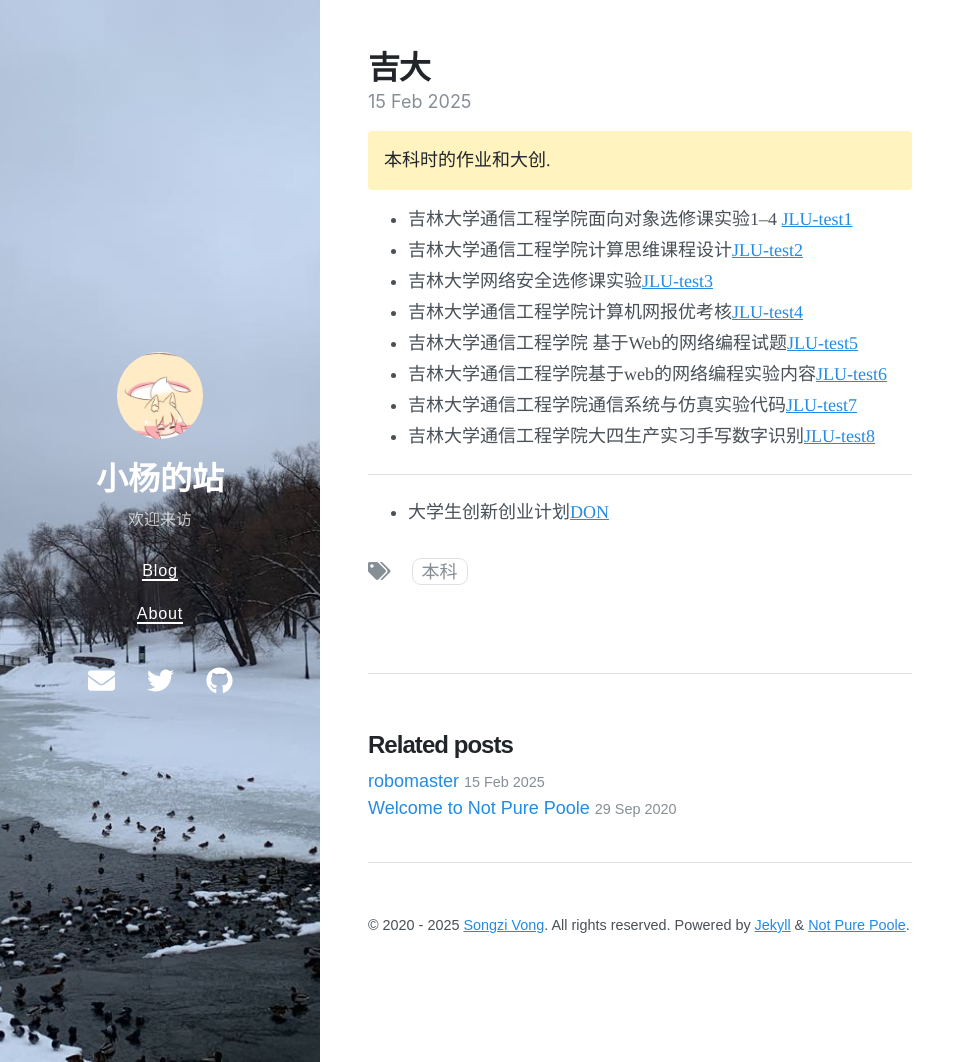
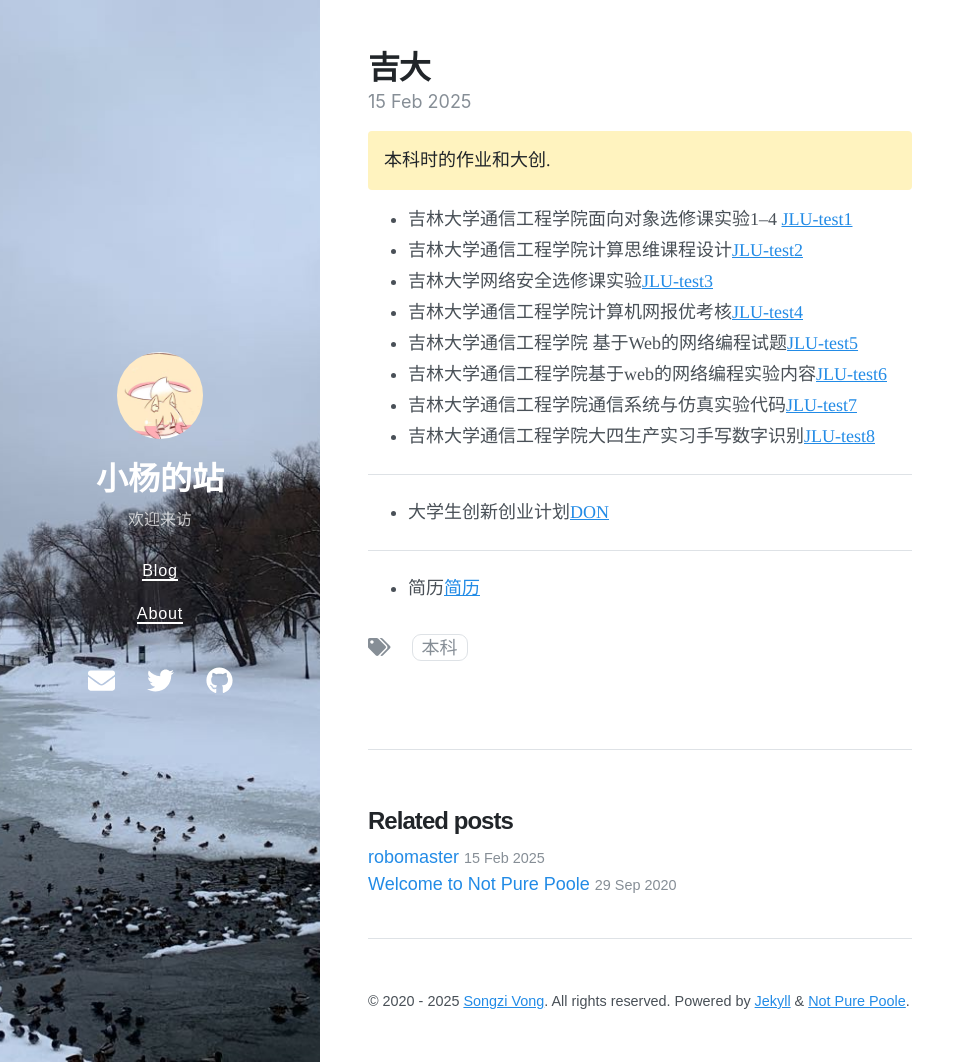
Before and after one commit to Yeither/Yeither.github.io, a Jekyll site: the page built from _posts/2020-10-02-testing-mathjax.md, in a window 1280 px wide and 1062 px high. Shown: the whole window, without its empty margins (0-975 px from the left). Built offline with Jekyll 4.4.1, drawn with Linux system fonts in a browser that asks for light colours; nearby versions of some CDN libraries.

Commit message:
Update 2020-10-02-testing-mathjax.md

```diff
--- a/_posts/2020-10-02-testing-mathjax.md
+++ b/_posts/2020-10-02-testing-mathjax.md
@@ -19,3 +19,6 @@ date: 2025-02-15 11:24 +0800
 
 ---
 - 大学生创新创业计划[DON](https://github.com/Yeither/Don)
+
+---
+- 简历[简历]()
```
